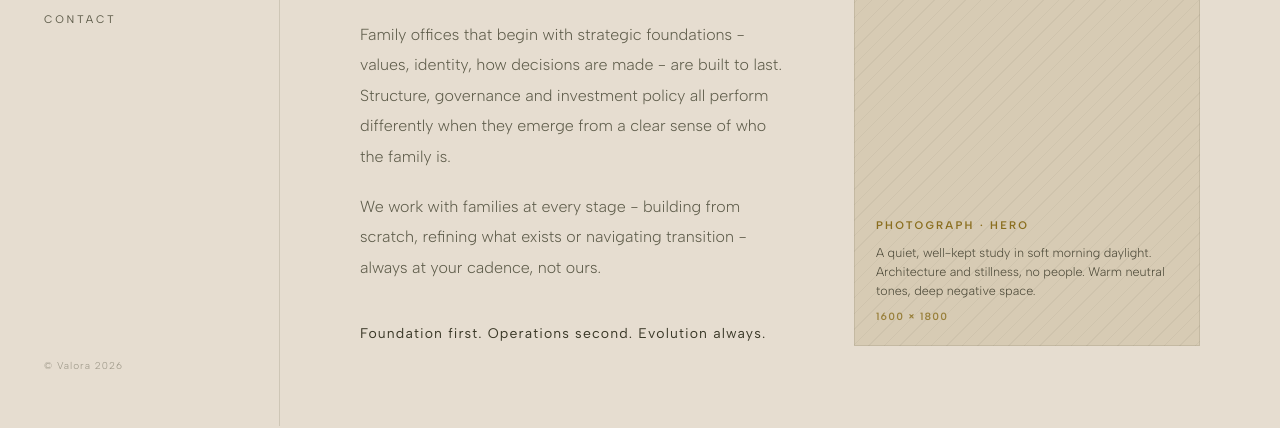
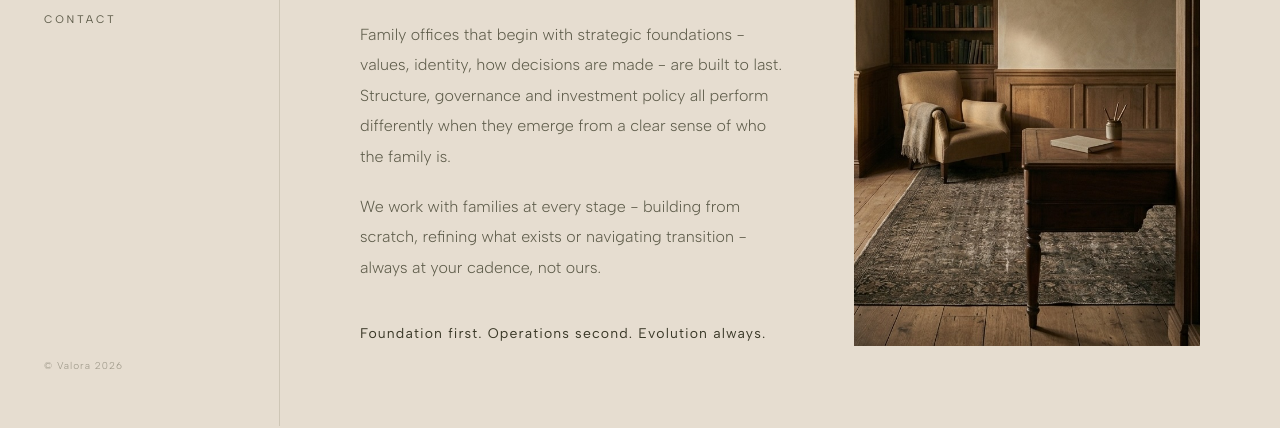
Before and after one commit to shaanmahrotri/valora-website, an Astro site: page / in a window 1280 px wide. Shown: the part 374-802 px from the top of the page. Built offline with nearby package versions, Linux system fonts and the light colour scheme; Astro itself is replaced by a stand-in of ours.

Commit message:
Add real hero photograph to homepage
Replaces the hero Plate placeholder with the supplied study photo.

```diff
--- a/src/pages/index.astro
+++ b/src/pages/index.astro
@@ -22,7 +22,7 @@ const summary = insights.slice(1, 4);
       <p class="hero__maxim">Foundation first. Operations second. Evolution always.</p>
     </div>
     <div class="hero__plate">
-      <Plate fill={true} label="Photograph · hero" note="A quiet, well-kept study in soft morning daylight. Architecture and stillness, no people. Warm neutral tones, deep negative space." spec="1600 × 1800" />
+      <Plate fill={true} src="/hero.jpg" alt="A quiet, well-kept study in soft morning daylight" label="Photograph · hero" note="A quiet, well-kept study in soft morning daylight. Architecture and stillness, no people. Warm neutral tones, deep negative space." spec="1600 × 1800" />
     </div>
   </section>
 
```
Also changed, not shown: public/hero.jpg (added).
